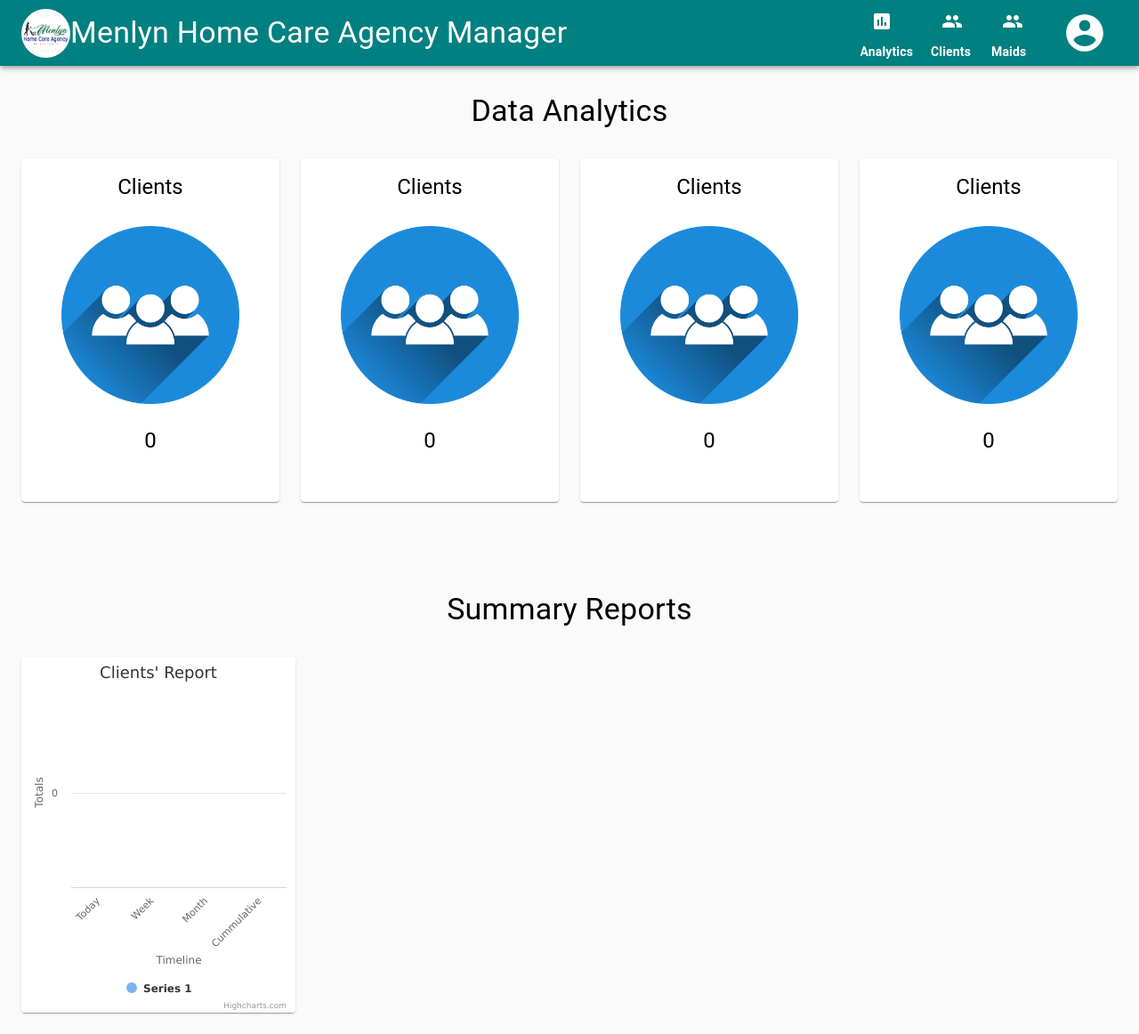
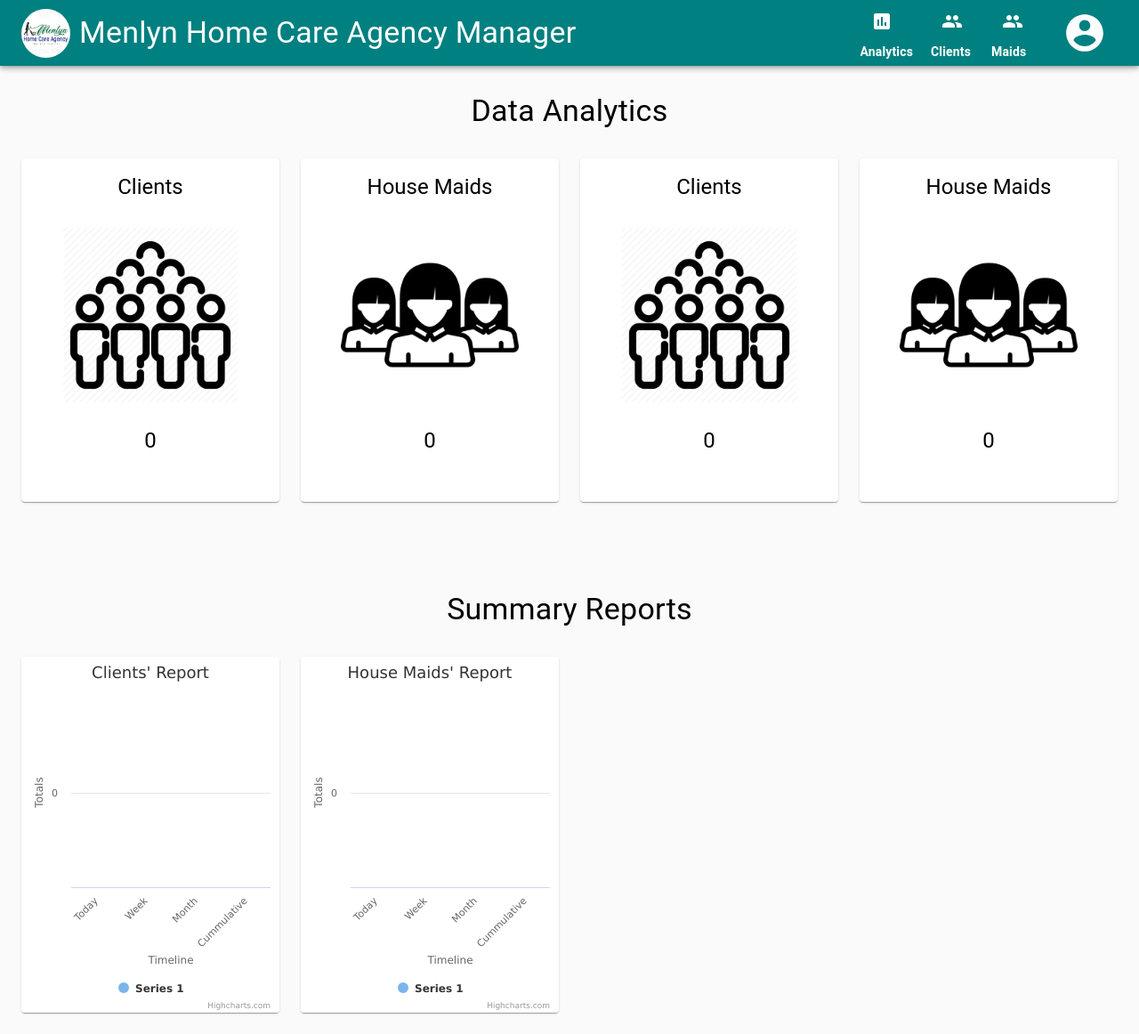
Before and after one commit to nathanbaleeta/menlyn-home-care-agency-manager, a React (Create React App) app in the folder client/: page / in a window 1280 px wide. Shown: the whole page at 89% size. Built offline with nearby package versions, Linux system fonts and the light colour scheme; no server answers; the database is empty; the HTML template or start-up script is replaced by a standard one.

Commit message:
Added dashboard widgets for HouseMaidSummary & HouseMaidReport

```diff
--- /dev/null
+++ b/client/src/Components/Analytics/HouseMaidReport.js
@@ -0,0 +1,136 @@
+import React, { Component, Fragment } from "react";
+import Highcharts from "highcharts";
+import PropTypes from "prop-types";
+import { withStyles } from "@material-ui/core/styles";
+import Card from "@material-ui/core/Card";
+import CardActionArea from "@material-ui/core/CardActionArea";
+
+import firebase from "../Common/firebase";
+import * as moment from "moment";
+
+import HighchartsReact from "highcharts-react-official";
+
+const styles = theme => ({
+  root: {
+    flexGrow: 1
+  },
+  paper: {
+    padding: theme.spacing.unit * 2,
+    textAlign: "center",
+    color: theme.palette.text.secondary
+  },
+  icon: {
+    margin: theme.spacing.unit,
+    fontSize: 32,
+    color: theme.palette.text.primary
+  }
+});
+
+class HouseMaidReport extends Component {
+  constructor() {
+    super();
+    this.state = {
+      chartOptions: {
+        xAxis: {
+          title: {
+            text: "Timeline"
+          },
+          categories: ["Today", "Week", "Month", "Cummulative"]
+        },
+        chart: {
+          type: "column"
+        },
+
+        yAxis: {
+          title: {
+            text: "Totals"
+          }
+        },
+        title: {
+          text: "House Maids' Report"
+        },
+        series: [{ data: [] }]
+      }
+    };
+  }
+  componentDidMount() {
+    // Get value of sales provided
+    const query = firebase
+      .database()
+      .ref("maids")
+      .orderByKey();
+
+    query.on("value", snapshot => {
+      let todayCounter = 0;
+      let weekCounter = 0;
+      let monthCounter = 0;
+      let cummulativeCounter = 0;
+
+      snapshot.forEach(childSnapshot => {
+        // Get values for day, month and cummulative
+
+        const created = childSnapshot.child("created").val();
+        const isToday = moment(created, "DD/MM/YYYY").isSame(Date.now(), "day");
+        const isWeek = moment(created, "DD/MM/YYYY").isSame(Date.now(), "week");
+        const isMonth = moment(created, "DD/MM/YYYY").isSame(
+          Date.now(),
+          "month"
+        );
+
+        isToday
+          ? (todayCounter = todayCounter + 1)
+          : (todayCounter = todayCounter + 0);
+
+        isWeek
+          ? (weekCounter = weekCounter + 1)
+          : (weekCounter = weekCounter + 0);
+
+        isMonth
+          ? (monthCounter = monthCounter + 1)
+          : (monthCounter = monthCounter + 0);
+
+        // Cummulative counter
+        created
+          ? (cummulativeCounter = cummulativeCounter + 1)
+          : (cummulativeCounter = cummulativeCounter + 0);
+      });
+
+      this.setState({
+        chartOptions: {
+          series: [
+            {
+              data: [
+                todayCounter,
+                weekCounter,
+                monthCounter,
+                cummulativeCounter
+              ]
+            }
+          ]
+        }
+      });
+    });
+  }
+  render() {
+    const { classes } = this.props;
+    const { chartOptions } = this.state;
+
+    return (
+      <Fragment>
+        <div className={classes.root}>
+          <Card className={classes.card}>
+            <CardActionArea>
+              <HighchartsReact highcharts={Highcharts} options={chartOptions} />
+            </CardActionArea>
+          </Card>
+        </div>
+      </Fragment>
+    );
+  }
+}
+
+HouseMaidReport.propTypes = {
+  classes: PropTypes.object.isRequired
+};
+
+export default withStyles(styles)(HouseMaidReport);
--- /dev/null
+++ b/client/src/Components/Analytics/HouseMaidSummary.js
@@ -0,0 +1,88 @@
+import React, { Component, Fragment } from "react";
+import { withStyles } from "@material-ui/core/styles";
+import Typography from "@material-ui/core/Typography";
+import Card from "@material-ui/core/Card";
+import CardContent from "@material-ui/core/CardContent";
+import Grid from "@material-ui/core/Grid";
+
+import firebase from "../Common/firebase";
+import numeral from "numeral";
+
+const styles = theme => ({
+  bigAvatar: {
+    width: 200,
+    height: 200
+  }
+});
+
+class HouseMaidSummary extends Component {
+  constructor() {
+    super();
+    this.state = {
+      numOfMaids: 0
+    };
+  }
+
+  componentDidMount() {
+    // Get client count
+    const maidsRef = firebase.database().ref("maids");
+    maidsRef.on("value", snapshot => {
+      const maidCount = snapshot.numChildren();
+      this.setState({
+        numOfMaids: maidCount
+      });
+    });
+  }
+  render() {
+    const { classes } = this.props;
+
+    return (
+      <Fragment>
+        <Grid container spacing={24}>
+          <Grid item xs={12} sm={12}>
+            <Card className={classes.card}>
+              <CardContent align="center">
+                <Typography
+                  variant="h5"
+                  align="center"
+                  gutterBottom
+                  style={{ color: "black" }}
+                >
+                  House Maids
+                </Typography>
+                <br />
+                <img
+                  alt="Remy Sharp"
+                  src="/static/images/maids.png"
+                  className={classes.bigAvatar}
+                />
+                <br />
+                <br />
+                <Grid container spacing={24}>
+                  <Grid item xs={4} sm={4} />
+                  <Grid item xs={4} sm={4}>
+                    <Typography
+                      variant="h5"
+                      align="center"
+                      gutterBottom
+                      style={{ color: "black" }}
+                    >
+                      {numeral(this.state.numOfMaids).format("0,0")}
+                    </Typography>
+                  </Grid>
+                  <Grid item xs={4} sm={4} />
+                </Grid>
+                <br />
+              </CardContent>
+            </Card>
+            <br />
+
+            <br />
+          </Grid>
+        </Grid>
+      </Fragment>
+    );
+  }
+}
+
+export default withStyles(styles)(HouseMaidSummary);
--- a/client/src/Components/Analytics/Visualization.js
+++ b/client/src/Components/Analytics/Visualization.js
@@ -7,7 +7,9 @@ import Typography from "@material-ui/core/Typography";
 import Grid from "@material-ui/core/Grid";
 
 import ClientSummary from "./ClientSummary";
+import HouseMaidSummary from "./HouseMaidSummary";
 import ClientReport from "./ClientReport";
+import HouseMaidReport from "./HouseMaidReport";
 
 const styles = theme => ({
   root: {
@@ -45,13 +47,13 @@ class Visualization extends React.Component {
             <ClientSummary />
           </Grid>
           <Grid item xs={12} sm={6} md={3}>
-            <ClientSummary />
+            <HouseMaidSummary />
           </Grid>
           <Grid item xs={12} sm={6} md={3}>
             <ClientSummary />
           </Grid>
           <Grid item xs={12} sm={6} md={3}>
-            <ClientSummary />
+            <HouseMaidSummary />
           </Grid>
         </Grid>
         <br /> <br /> <br />
@@ -64,9 +66,12 @@ class Visualization extends React.Component {
           Summary Reports
         </Typography>
         <br />
-        <Grid container spacing={24}>
+        <Grid container spacing={3}>
           <Grid item xs={12} sm={6} md={3}>
             <ClientReport />
+          </Grid>
+          <Grid item xs={12} sm={6} md={3}>
+            <HouseMaidReport />
           </Grid>
         </Grid>
       </div>
--- a/client/src/Components/Layout/Header.js
+++ b/client/src/Components/Layout/Header.js
@@ -43,6 +43,7 @@ const styles = theme => ({
     width: 55
   },
   title: {
+    paddingLeft: "10px",
     display: "none",
     [theme.breakpoints.up("sm")]: {
       display: "block"
```
Also changed, not shown: client/public/static/images/clients.png, client/public/static/images/maids.png (added).
